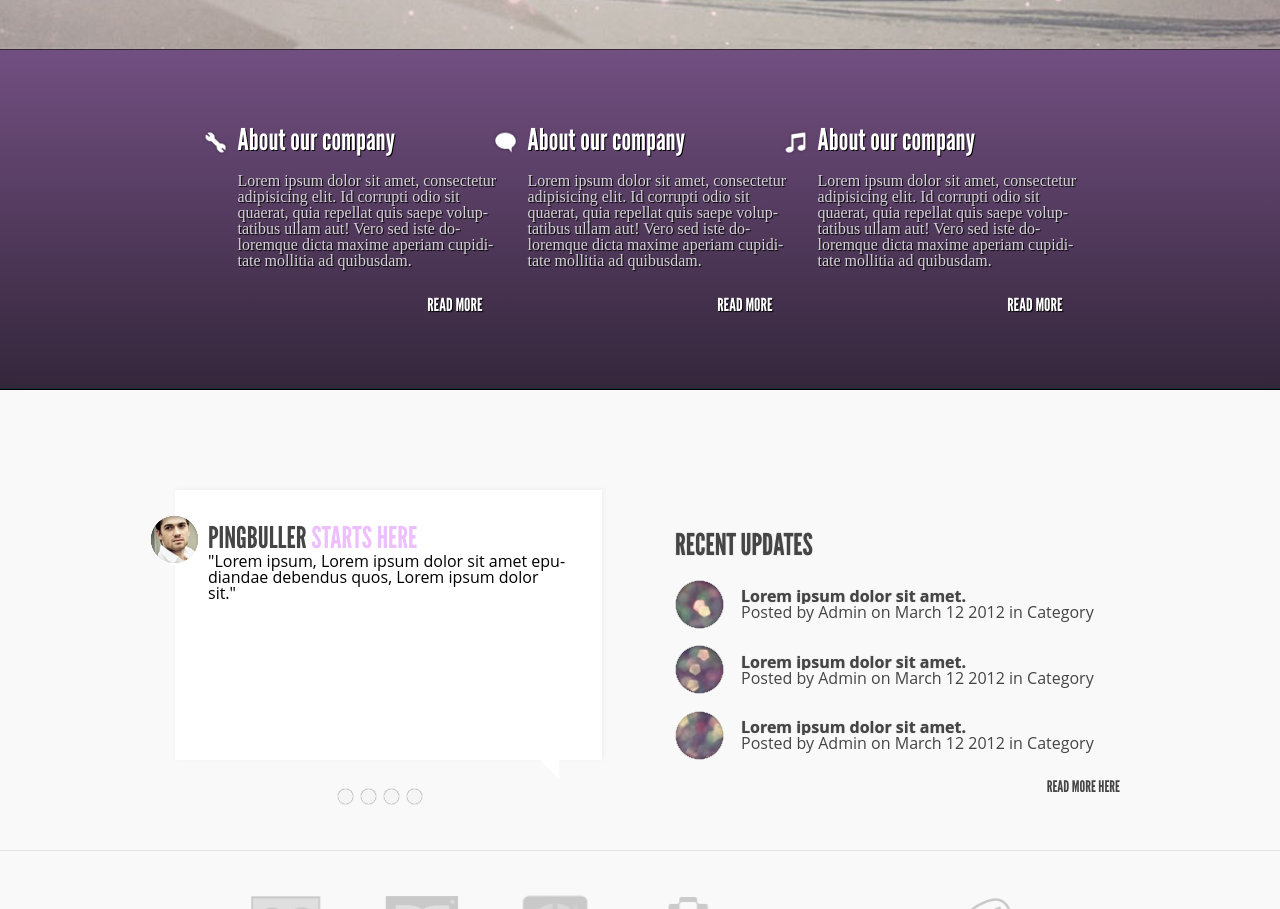
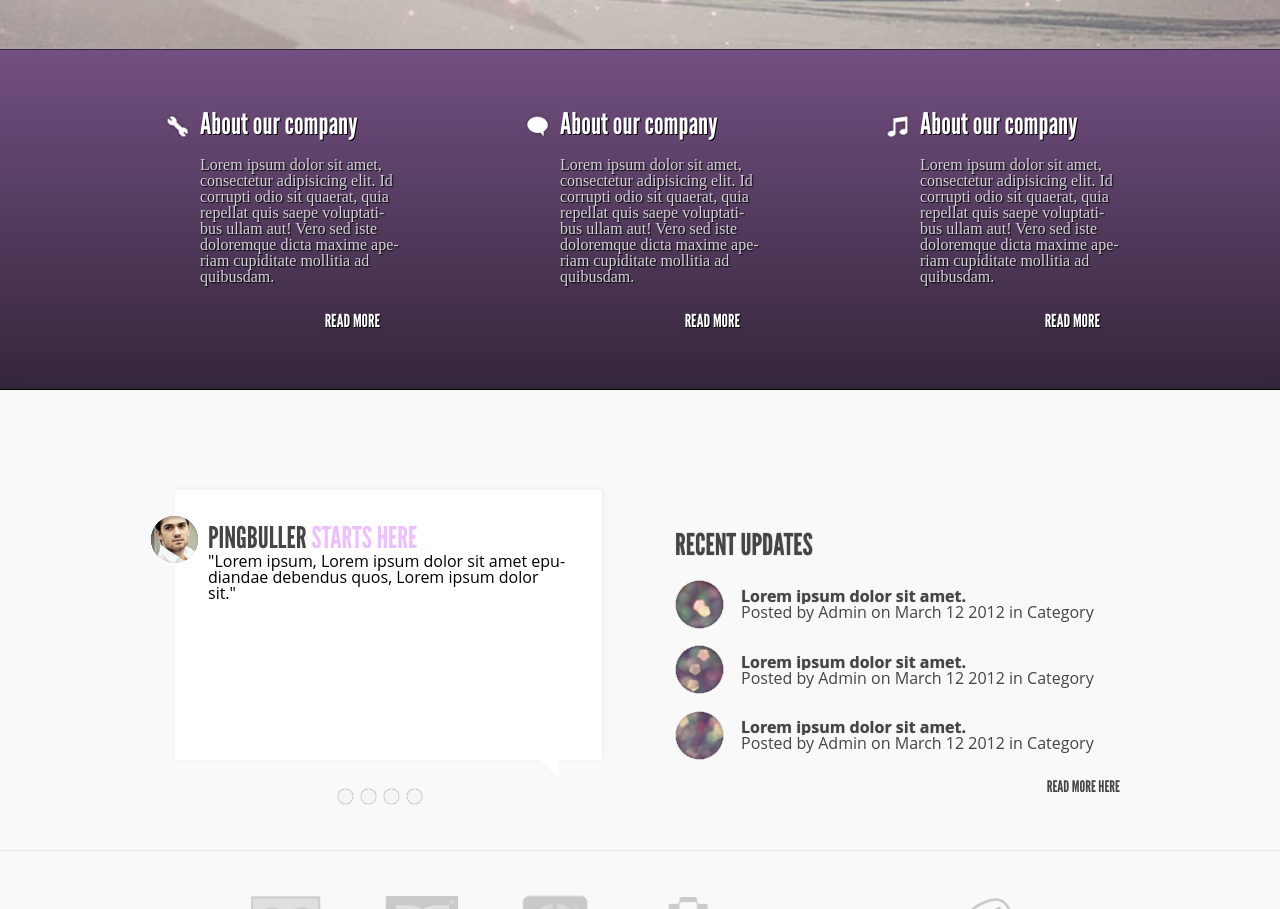
Before and after one commit to Not-a-whale/Pingbuller, a website: page index.html in a window 1280 px wide. Shown: the part 796-1705 px from the top of the page. Drawn offline with Linux system fonts and the light colour scheme.

Commit message:
some responsive fixed

```diff
--- a/sass/components/_base.scss
+++ b/sass/components/_base.scss
@@ -1,6 +1,7 @@
 
 *, *::before, *::after {
     box-sizing: inherit;
+    transition: .2s all ease;
 } //inheriting box sizing
 
 html {
--- a/sass/components/_header.scss
+++ b/sass/components/_header.scss
@@ -89,6 +89,10 @@
 
             @include respond(md) {
                 @include arrow-generator (-45deg, left, -2.5vw);
+            }
+
+            @include respond(md) {
+                @include arrow-generator (-45deg, left, -3.5vw);
             }
 
             @include respond(xs) {
--- a/sass/components/_main.scss
+++ b/sass/components/_main.scss
@@ -18,6 +18,7 @@
             display: flex;
             flex-direction: row;
             justify-content: space-between;
+            width: 96rem;
             @include respond (sm) {
                 flex-direction: column;
             }
@@ -27,7 +28,7 @@
             display: flex;
             flex-direction: row;
             justify-content: center;
-            width: 29rem;
+            width: 22.5rem;
 
             @include respond (md) {
                 width: 20rem;
```
Also changed, not shown: css/main.css.
